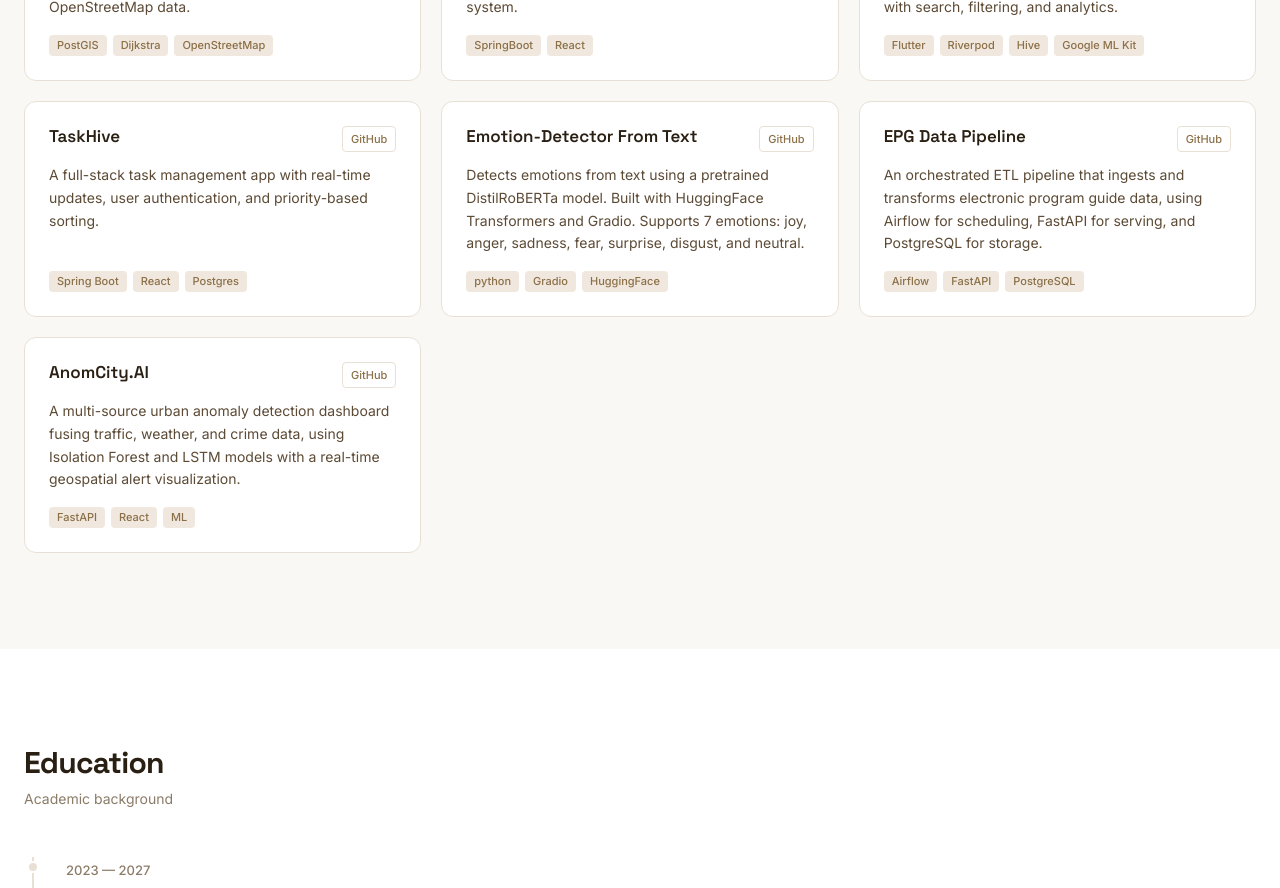
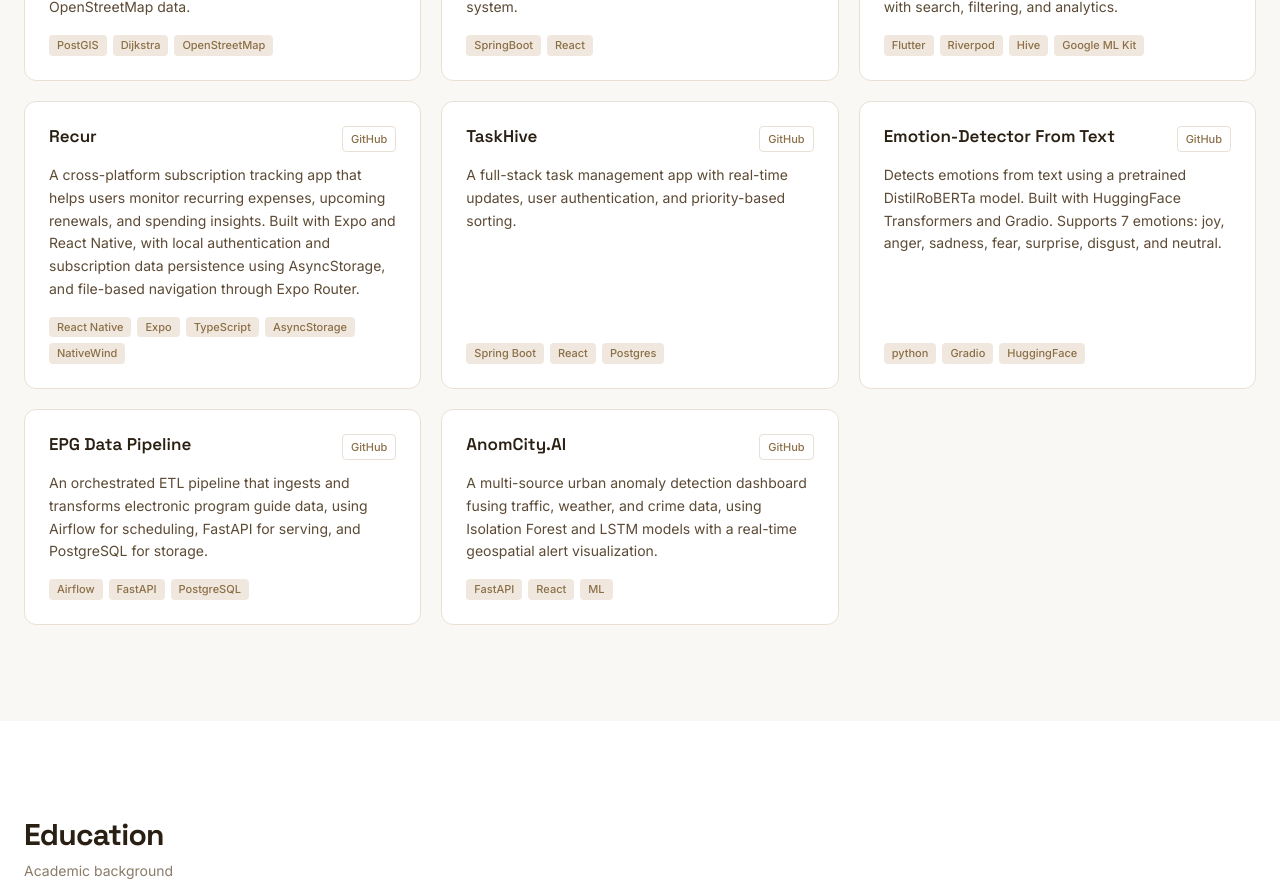
Before and after one commit to solasas/my-portfolio, a Next.js app: page / in a window 1280 px wide. Shown: the part 1460-2348 px from the top of the page. Built offline with nearby package versions, Linux system fonts and the light colour scheme.

Commit message:
added a project

```diff
--- a/components/sections/Projects.tsx
+++ b/components/sections/Projects.tsx
@@ -45,6 +45,17 @@ const DEFAULTS: Project[] = [
   demoUrl: '',
   showDemo: false,
   tags: ['Flutter', 'Riverpod', 'Hive', 'Google ML Kit'],
+},
+{
+  id: 'proj7',
+  name: 'Recur',
+  desc: 'A cross-platform subscription tracking app that helps users monitor recurring expenses, upcoming renewals, and spending insights. Built with Expo and React Native, with local authentication and subscription data persistence using AsyncStorage, and file-based navigation through Expo Router.',
+  github: 'GitHub',
+  githubUrl: 'https://github.com/solasas/Recur', // add your GitHub URL
+  demo: 'Demo',
+  demoUrl: '', // add your demo URL if available
+  showDemo: false,
+  tags: ['React Native', 'Expo', 'TypeScript', 'AsyncStorage', 'NativeWind'],
 },
   {
     id: 'proj1',
```
